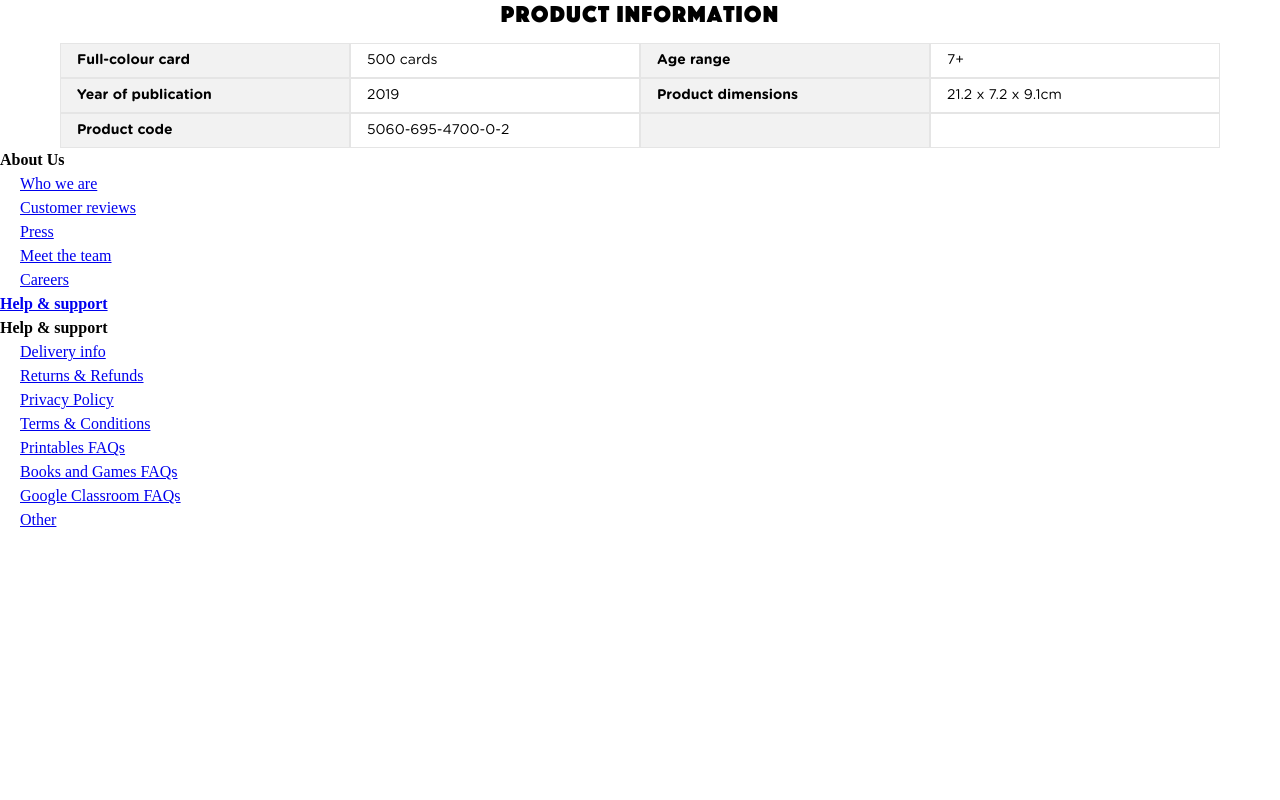
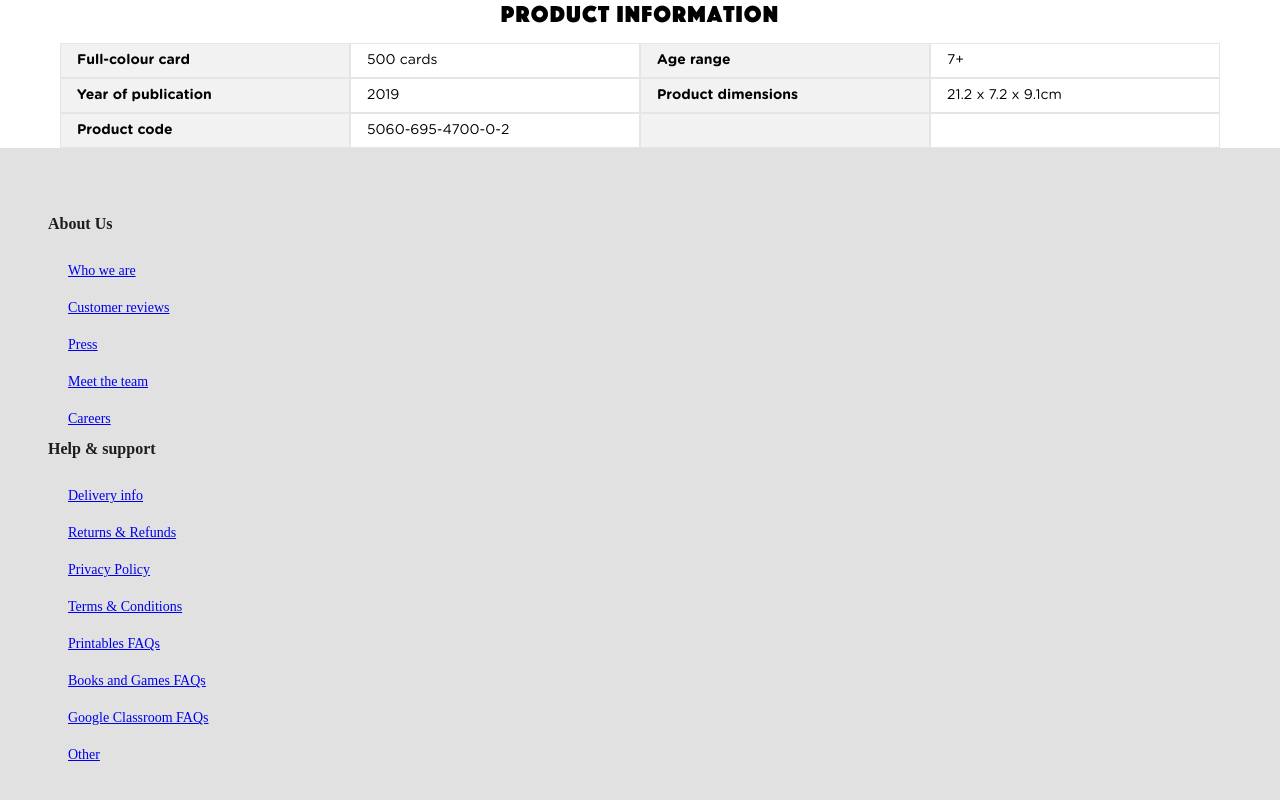
Before and after one commit to terstuyahmaksim/testLandig, a Next.js app: page / in a window 1280 px wide. Shown: the part 2108-2908 px from the top of the page. Before the commit the page ends 2640 px from the top, so only its background shows below. Built offline with nearby package versions, Linux system fonts and the light colour scheme.

Commit message:
footer  in process

```diff
--- a/components/common/footer/footer.jsx
+++ b/components/common/footer/footer.jsx
@@ -1,13 +1,15 @@
+import styles from "./styles.module.scss";
+
 export default function Footer() {
   return (
-    <div className="container">
-      <footer id="footer" class="footer">
-        <div class="footer__container">
-          <div class="grid footer__grid grid--align-top">
-            <nav class="footer__nav grid__column grid grid__column--full grid--align-top grid--justify-start">
-              <div class="grid__column grid__column--one-fifth-medium">
-                <h4 class="footer-section__third icon-angle-right">About Us</h4>
-                <ul class="footer__list footer-dropdown-list">
+    <div className={styles.container}>
+      <footer id="footer" className={styles.footer}>
+        <div className={styles.footerContainer}>
+          <div className={styles.footerFlex}>
+            <nav className={styles.footerNav}>
+              <div className={styles.gridColumn}>
+                <h4 className={styles.footerMenuHeader}>About Us</h4>
+                <ul className={styles.footerList}>
                   <li>
                     <a href="/pages/about">Who we are</a>
                   </li>
@@ -26,16 +28,9 @@ export default function Footer() {
                 </ul>
               </div>
 
-              <div class="grid__column grid__column--one-fifth-medium">
-                <h4 class="footer-section__fourth icon-angle-right hide-for-mobile">
-                  <a href="https://mrswordsmith.zendesk.com/hc/en-us/ ">
-                    Help & support
-                  </a>
-                </h4>
-                <h4 class="footer-section__fourth icon-angle-right show-for-mobile">
-                  Help & support
-                </h4>
-                <ul class="footer__list footer-dropdown-list">
+              <div className={styles.gridColumn}>
+                <h4 className={styles.footerMenuHeader}>Help & support</h4>
+                <ul className={styles.footerList}>
                   <li>
                     <a
                       href="https://mrswordsmith.zendesk.com/hc/en-gb/categories/360001631291-Deliveries"
@@ -46,25 +41,28 @@ export default function Footer() {
                   </li>
                   <li>
                     <a
-                      class="nowrap"
+                      className={styles.nowrap}
                       href="https://mrswordsmith.zendesk.com/hc/en-gb/categories/360001633212-Returns-Refunds"
                     >
                       Returns &amp; Refunds
                     </a>
                   </li>
                   <li>
-                    <a class="nowrap" href="/pages/privacy">
+                    <a className={styles.nowrap} href="/pages/privacy">
                       Privacy Policy
                     </a>
                   </li>
                   <li>
-                    <a class="nowrap" href="/pages/terms-and-conditions">
+                    <a
+                      className={styles.nowrap}
+                      href="/pages/terms-and-conditions"
+                    >
                       Terms &amp; Conditions
                     </a>
                   </li>
                   <li>
                     <a
-                      class="nowrap"
+                      className={styles.nowrap}
                       href="https://mrswordsmith.zendesk.com/hc/en-us/categories/360002280817-Printables-FAQS"
                     >
                       Printables FAQs
@@ -72,7 +70,7 @@ export default function Footer() {
                   </li>
                   <li>
                     <a
-                      class="nowrap"
+                      className={styles.nowrap}
                       href="https://mrswordsmith.zendesk.com/hc/en-us/categories/360001633852-Products"
                     >
                       Books and Games FAQs
@@ -80,7 +78,7 @@ export default function Footer() {
                   </li>
                   <li>
                     <a
-                      class="nowrap"
+                      className={styles.nowrap}
                       href="https://mrswordsmith.zendesk.com/hc/en-us/categories/360002288797-Google-Classroom"
                     >
                       Google Classroom FAQs
@@ -88,7 +86,7 @@ export default function Footer() {
                   </li>
                   <li>
                     <a
-                      class="nowrap"
+                      className={styles.nowrap}
                       href="https://mrswordsmith.zendesk.com/hc/en-us/"
                     >
                       Other
--- /dev/null
+++ b/components/common/footer/styles.module.scss
@@ -0,0 +1,108 @@
+@import '/styles/variables.scss';
+
+.container {
+  min-width: 100%;
+  background-color: $colour-grey-light-less
+}
+
+.footer {
+  color: $colour-black;
+  padding-bottom: 4rem;
+  padding-left: 1rem;
+  padding-right: 1rem;
+  padding-top: 2rem;
+
+  @media (min-width: $breakpoint-small) {
+    padding: 0 1.5rem;
+  }
+
+  @media (min-width: $breakpoint-large) {
+    padding: 4rem;
+  }
+}
+
+.footerContainer {
+  margin-left: auto;
+  margin-right: auto;
+  max-width: 1200px;
+}
+
+.footerFlex {
+  display: flex;
+  flex-wrap: wrap;
+  margin-left: -1rem;
+  margin-right: -1rem;
+}
+
+.footerColumn {
+  flex-basis: auto;
+  flex-grow: 1;
+  padding-left: 1rem;
+  padding-right: 1rem;
+  text-align: center;
+  width: 100%;
+
+  @media (min-width: $breakpoint-medium) {
+    text-align: left;
+    width: 33.3333%;
+  }
+
+  @media (min-width: $breakpoint-medium-large) {
+    width: 20%;
+  }
+}
+
+.footerNav {
+  margin-top: 1.5rem;
+
+
+  @media (min-width: $breakpoint-medium) {
+    margin-top: 0;
+
+  }
+
+  h4 {
+    margin-bottom: 1rem;
+  }
+
+  h5 {
+    font-size: 14px;
+    margin-bottom: 0;
+  }
+  li {
+    font-size: 14px;
+  }
+}
+
+.footerList {
+  list-style: none;
+  margin-bottom: 20px;
+  margin-left: 0;
+
+  li > a,
+  li > span {
+    display: inline-block;
+    padding-bottom: 8px;
+    padding-top: 8px;
+  }
+
+  a {
+    font-weight: normal;
+  }
+
+  .footerList {
+    padding-left: 1rem;
+  }
+
+  @media (min-width: $breakpoint-large) {
+    margin-bottom: 0;
+  }
+}
+
+.footer__logo {
+  width: 80px;
+
+  @media (min-width: $breakpoint-medium-large) {
+    margin-left: 0;
+  }
+}
--- a/styles/variables.scss
+++ b/styles/variables.scss
@@ -8,6 +8,7 @@ $colour-black: #1d1d1d;
 $colour-white: #fff;
 $colour-white-dark: #f2f2f2;
 $colour-grey-lightest: #f8f8f8;
+$colour-grey-light-less: #e2e1e1;
 $colour-grey-light: #e5e5e5;
 $colour-grey-medium: #acacac;
 $colour-grey-medium-dark: #a0a0a0;
```
